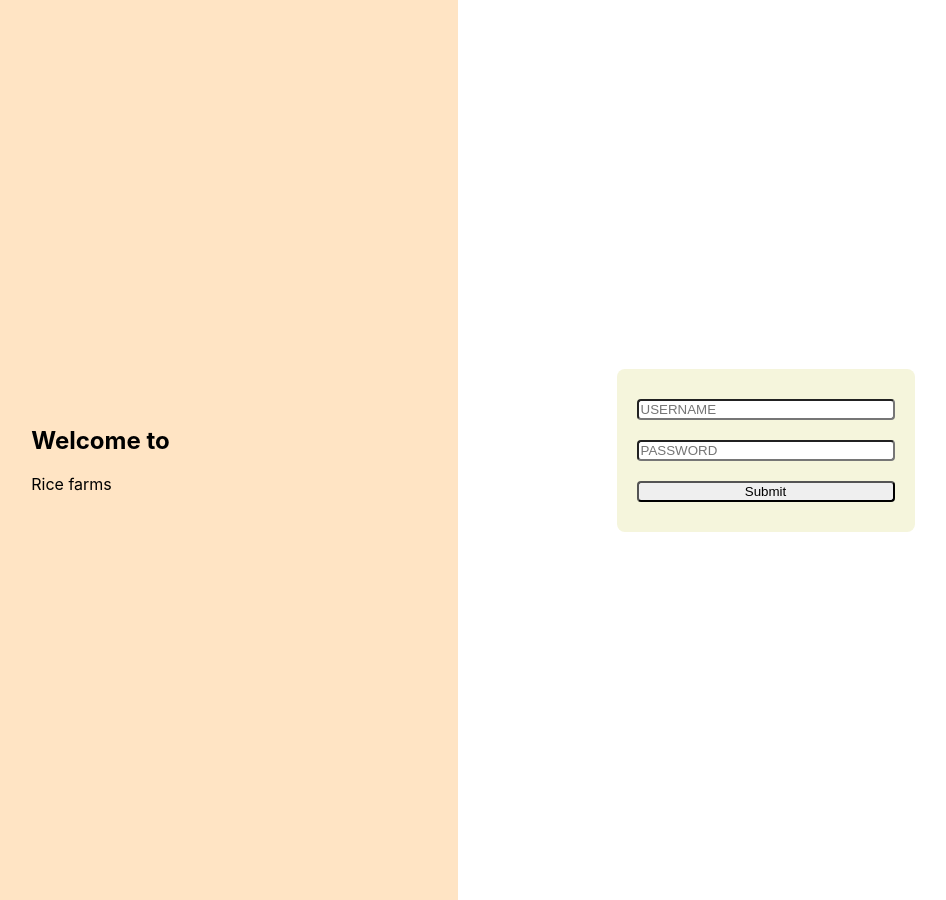
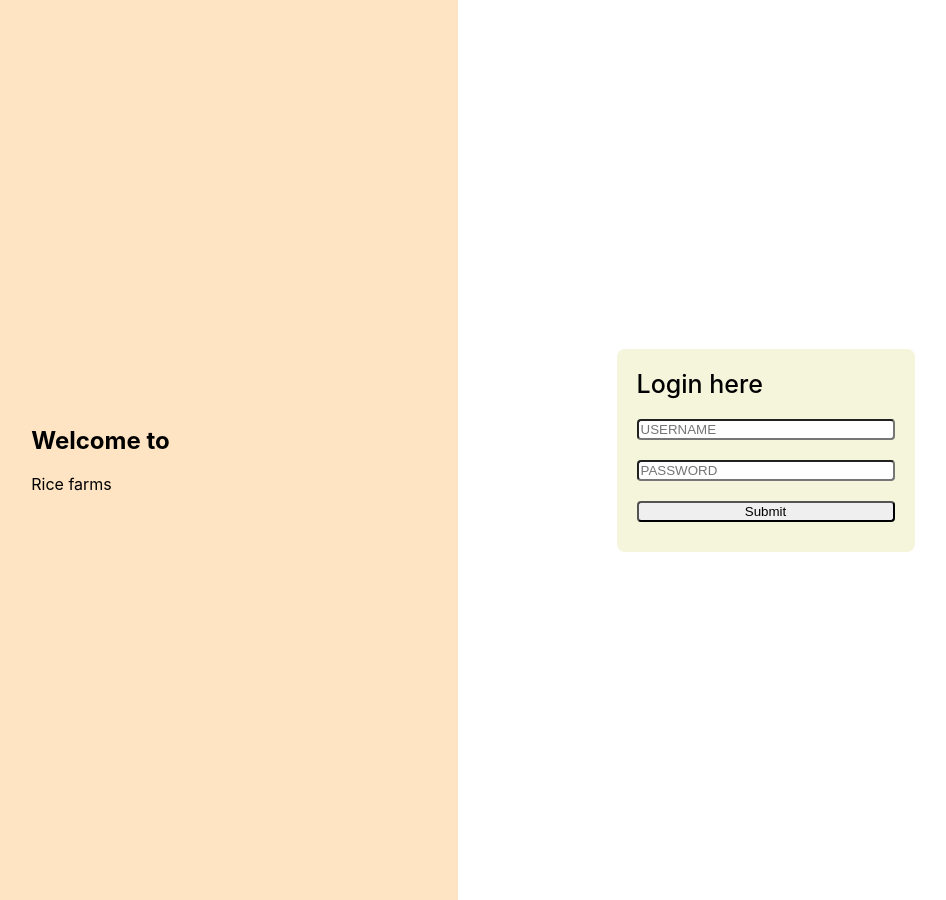
Before and after one commit to ravi-relangi/rize-template, a React (Create React App) app: page / in a window 1280 px wide. Shown: the whole page, without its empty margins (257-1203 px from the left). Built offline with nearby package versions, Linux system fonts and the light colour scheme.

Commit message:
[Add] Login label

```diff
--- a/src/Containers/Login/LoginComponent.js
+++ b/src/Containers/Login/LoginComponent.js
@@ -31,6 +31,7 @@ export default function LoginComponent() {
 
   return (
     <div className='loginContainer'>
+      <label className='loginLabel'>Login here</label>
       <Input
         inputFor='USERNAME'
         type='text'
--- a/src/Containers/Login/style.css
+++ b/src/Containers/Login/style.css
@@ -5,3 +5,9 @@
   border-radius: 8px;
   padding: 20px;
 }
+
+.loginLabel {
+  font-size: 25px;
+  font-weight: 500;
+  margin-bottom: 10px;
+}
```
